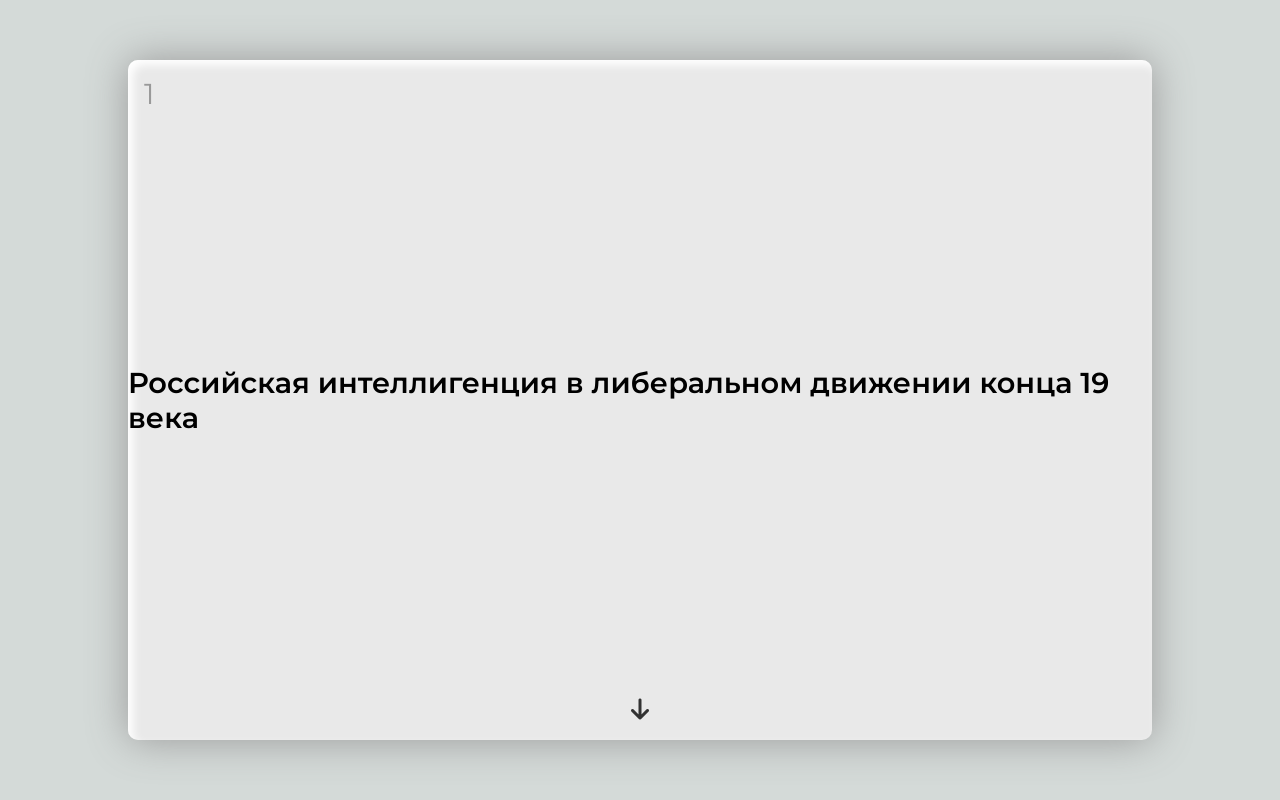
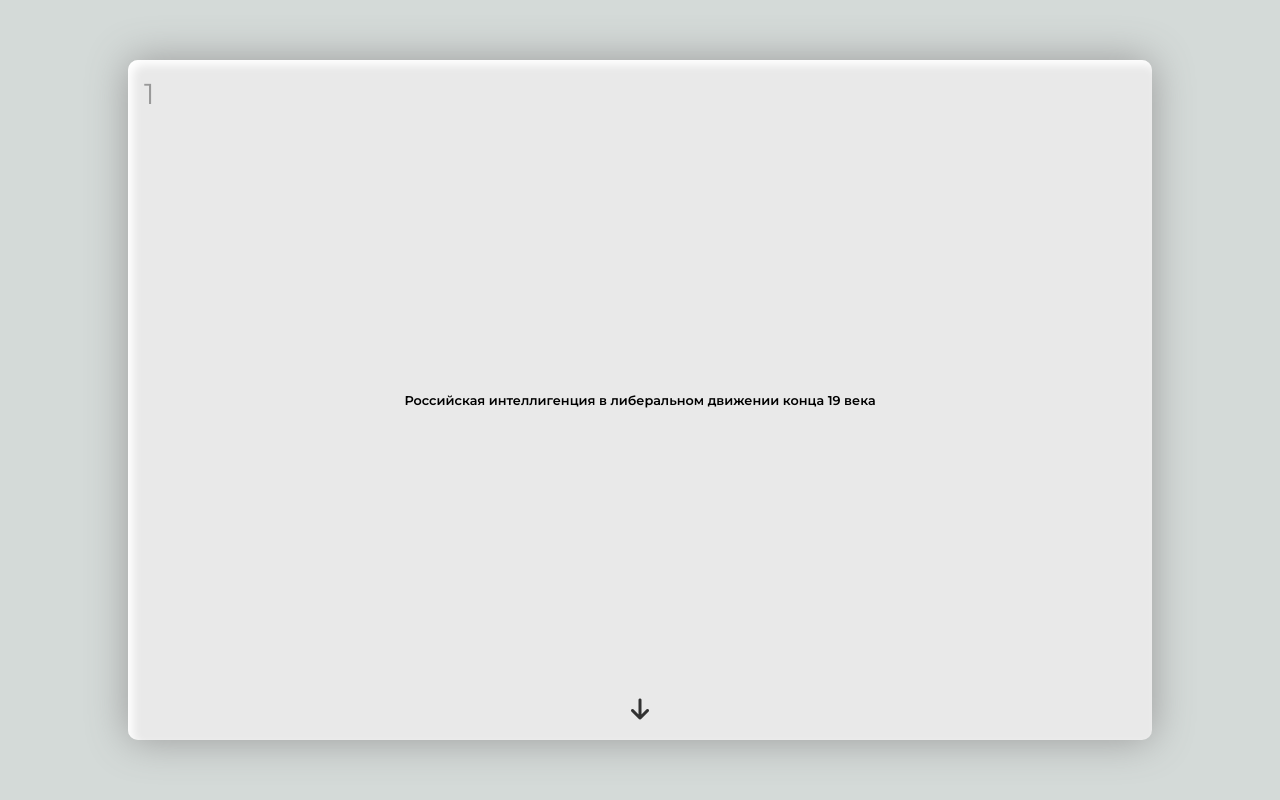
Before and after one commit to Iksix/ProjectInteligency, a plain HTML site: page index.html in a window 1280 px wide. Shown: the top 800 px of the page. Drawn offline with Linux system fonts and the light colour scheme.

Commit message:
Update style.css

```diff
--- a/style.css
+++ b/style.css
@@ -91,7 +91,11 @@ body{
 .block-item.desc{
     font-weight: 400;
 }
+.titleee{
 
+    font-size: 0.8rem;
+
+}
 .next-slide-down{
     position: absolute;
     bottom: 1rem;
```
